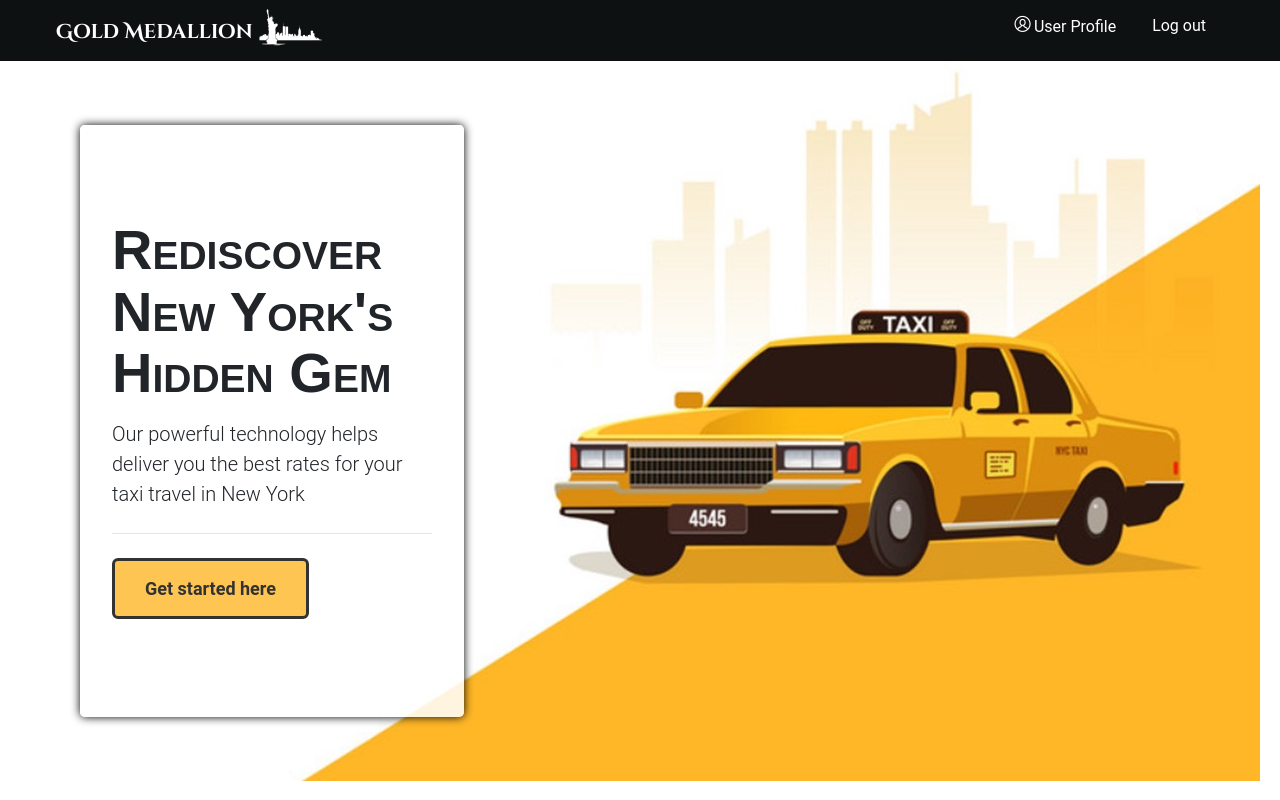
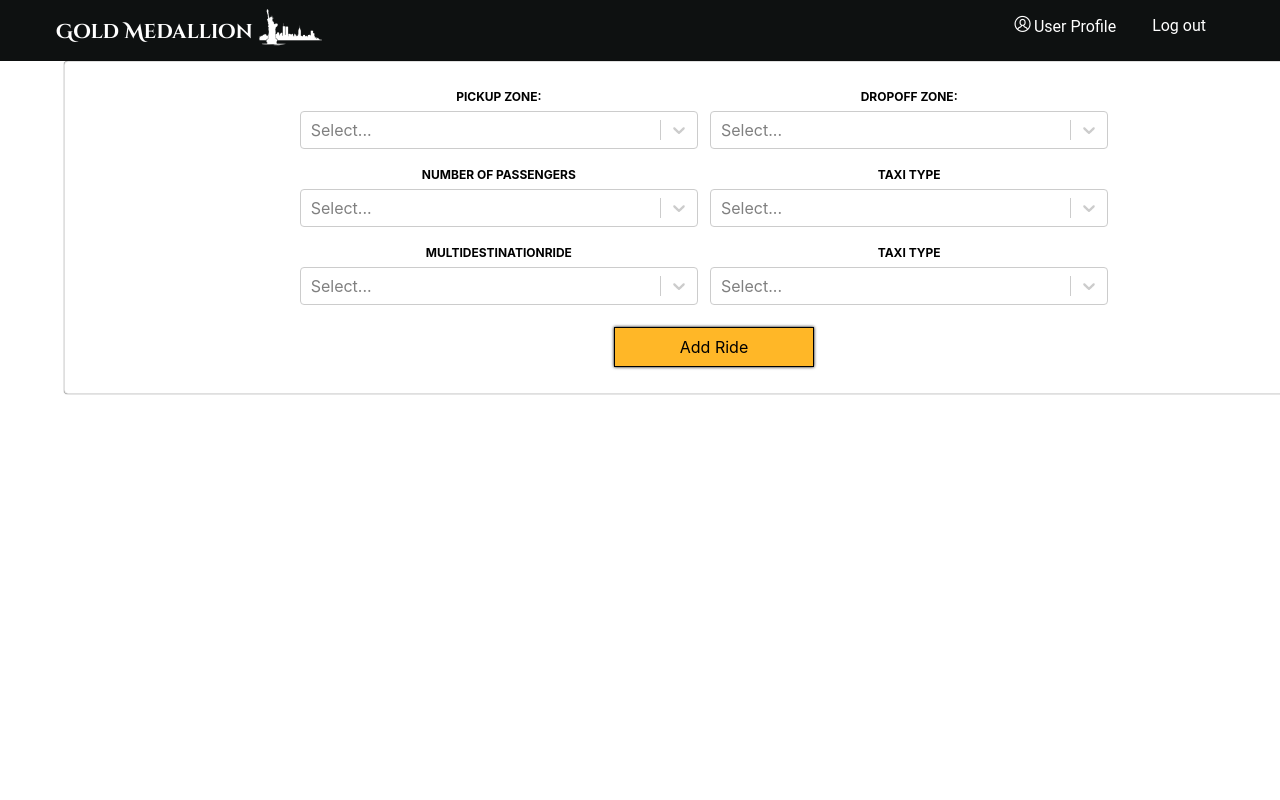
Before and after one commit to hughhhuang/gold_medallion, a React (Create React App) app: page /adduserride in a window 1280 px wide. Before the commit this address led to /homepage. Built offline with nearby package versions, Linux system fonts and the light colour scheme; no server answers.

Commit message:
adding add user ride

```diff
--- /dev/null
+++ b/src/components/AddUserRide.js
@@ -0,0 +1,123 @@
+import React, { Component } from 'react'
+import { Link } from 'react-router-dom'
+import { w3cwebsocket as W3CWebSocket } from "websocket";
+import Select from 'react-select'
+
+const client = new W3CWebSocket('ws://localhost:1234');
+
+class AddUserRide extends Component {
+
+  constructor(props) {
+    super(props);
+    this.state = {
+      zoneData: [],
+      form:{
+        isToggleOn: true,
+        pickupZone: 0,
+        dropoffZone: 0,
+        numOfPassengers: 1,
+        taxiType: 0,
+        multiDestinationRide: 0,
+        taxiRideExperience: 0,
+        exposeRideToPublic: 0,
+        totalRideAmount: 0,
+        tipAmount: 0,
+        driverName: 0,
+        totalRideTime: 0
+      }
+    };
+
+    // This binding is necessary to make `this` work in the callback
+    this.handleClick = this.handleClick.bind(this);
+  }
+
+  handleClick(e) {
+    e.preventDefault();
+    var inputObj = {
+      "function":"addUserRide",
+      "pl": this.state.form.pickupZone.toString(),
+      "dl": this.state.form.dropoffZone.toString(),
+      "numOfPassengers": this.state.form.numOfPassengers,
+      "taxiType": this.state.form.taxiType
+      };
+    client.send(JSON.stringify(inputObj));
+  }
+
+  handleChange = (e,field) => {
+    let currState = this.state.form;
+    currState[field] = e.value;
+    this.setState({ form:currState });
+  }
+
+  async componentWillMount() {
+    const url = "http://172.22.152.9:8000/api/nygm/?format=json"
+    const response = await fetch(url);
+    const zones = await response.json();
+    this.setState(state=> ({
+        zoneData: zones,
+    }))
+  }
+  render() {
+    // Creating zones for the select options
+    let zones = this.state.zoneData;
+    let zoneOptions = [{}];
+    zones.map((zone) =>
+        zoneOptions.push({
+            value : zone.zoneid,
+            label : zone.zonename
+        })
+    );
+
+    let numOfPassengers = [{value:1,label:1},{value:2,label:2},{value:3,label:3},{value:4,label:4},{value:5,label:5},{value:6,label:6}];
+    let taxiType = [{value:'Sedan',label:'Sedan'},{value:'SUV',label:'SUV'},{value:'Compact SUV',label:'Compact SUV'}];
+    const { form:pickupZone } = this.state;
+    const { form:dropoffZone } = this.state;
+
+    return (
+        <div id="query-body">
+            <div className="card" id="query-card">
+                <div className="card-body">
+                    <form id="query-selection" onSubmit={this.handleClick}>
+                        <div className = "form-row justify-content-center">
+                            <div className="col-md-4 text-center">
+                                <label for="pickup">Pickup Zone:</label>
+                                <Select id="pickup" onChange = {(e)=> this.handleChange(e,'pickup')} options={zoneOptions} />
+                            </div>
+                            <div className="col-md-4 text-center">
+                                <label for="dropoff">Dropoff Zone:</label>
+                                <Select id="dropoff" onChange = {(e)=> this.handleChange(e,'dropoff')} options={zoneOptions} />
+                            </div>
+                        </div>
+                        <div className = "form-row justify-content-center">
+                            <div className="col-md-4 text-center">
+                                <label for="pickup">Number of Passengers</label>
+                                <Select id="pickup" onChange = {(e)=> this.handleChange(e,'numOfPassengers')} options={numOfPassengers} />
+                            </div>
+                            <div className="col-md-4 text-center">
+                                <label for="dropoff">Taxi Type</label>
+                                <Select id="dropoff" onChange = {(e)=> this.handleChange(e,'taxiType')} options={taxiType} />
+                            </div>
+                        </div>
+                        <div className = "form-row justify-content-center">
+                            <div className="col-md-4 text-center">
+                                <label for="pickup">multiDestinationRide</label>
+                                <Select id="pickup" onChange = {(e)=> this.handleChange(e,'numOfPassengers')} options={numOfPassengers} />
+                            </div>
+                            <div className="col-md-4 text-center">
+                                <label for="dropoff">Taxi Type</label>
+                                <Select id="dropoff" onChange = {(e)=> this.handleChange(e,'taxiType')} options={taxiType} />
+                            </div>
+                        </div>
+
+                    <div className="form-row py-3 justify-content-center">
+                        <button id="query-submit" type="submit">Add Ride</button>
+                    </div>
+                    </form>
+                </div>
+            </div>
+        </div>
+    )
+  }
+}
+
+export default AddUserRide
--- a/src/components/Jumbotron.js
+++ b/src/components/Jumbotron.js
@@ -14,6 +14,11 @@ class Jumbotron extends Component{
                         <b>Get started here</b>
                     </Link>
                 </p>
+                <p className="lead">
+                    <Link className="btn btn-primary btn-lg" id='jumbo-button' to='/adduserride'>
+                        <b>Add Ride</b>
+                    </Link>
+                </p>
             </div>
         )
     }
--- a/src/components/Main.js
+++ b/src/components/Main.js
@@ -6,6 +6,7 @@ import HomePage from './Homepage'
 import UserProfile from './UserProfile'
 import Calculations from './Calculations'
 import Charts from './Charts'
+import AddUserRide from './AddUserRide'
 
 class Main extends Component {
   render() {
@@ -17,6 +18,7 @@ class Main extends Component {
           <Route path="/charts" component={Charts} />
           <Route path="/profile" component={UserProfile} />
           <Route path="/calculations" component={Calculations} />
+          <Route path="/adduserride" component={AddUserRide} />
           <Redirect from='*' to='/homepage' />
         </Switch>
         <Footer />
```
